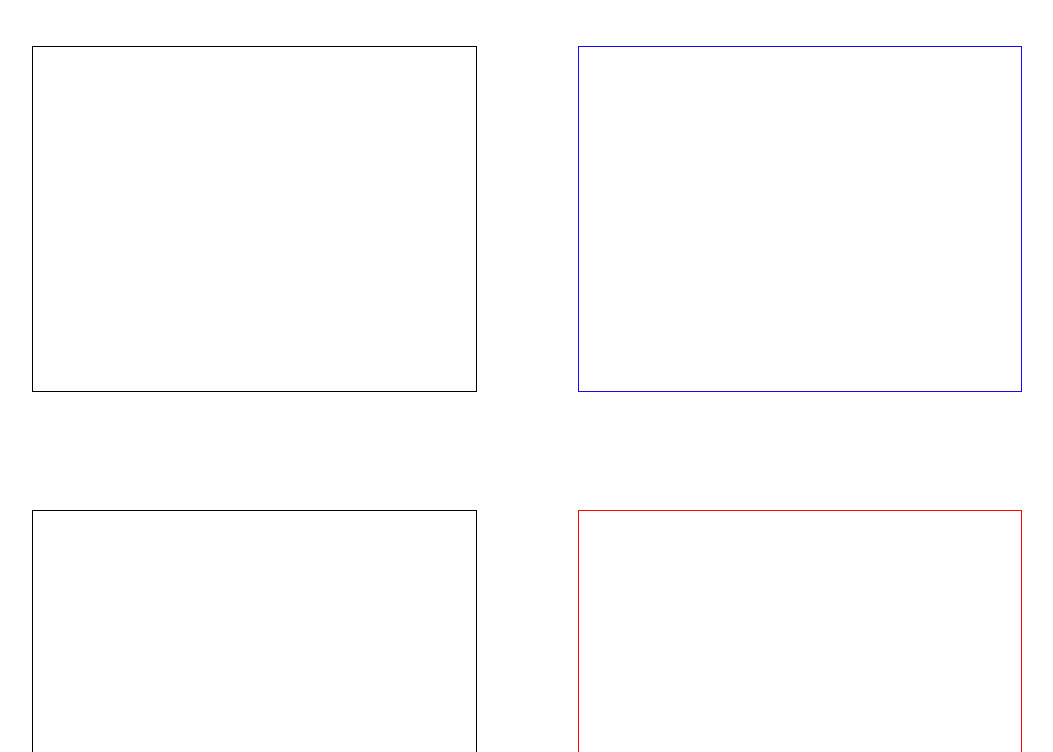
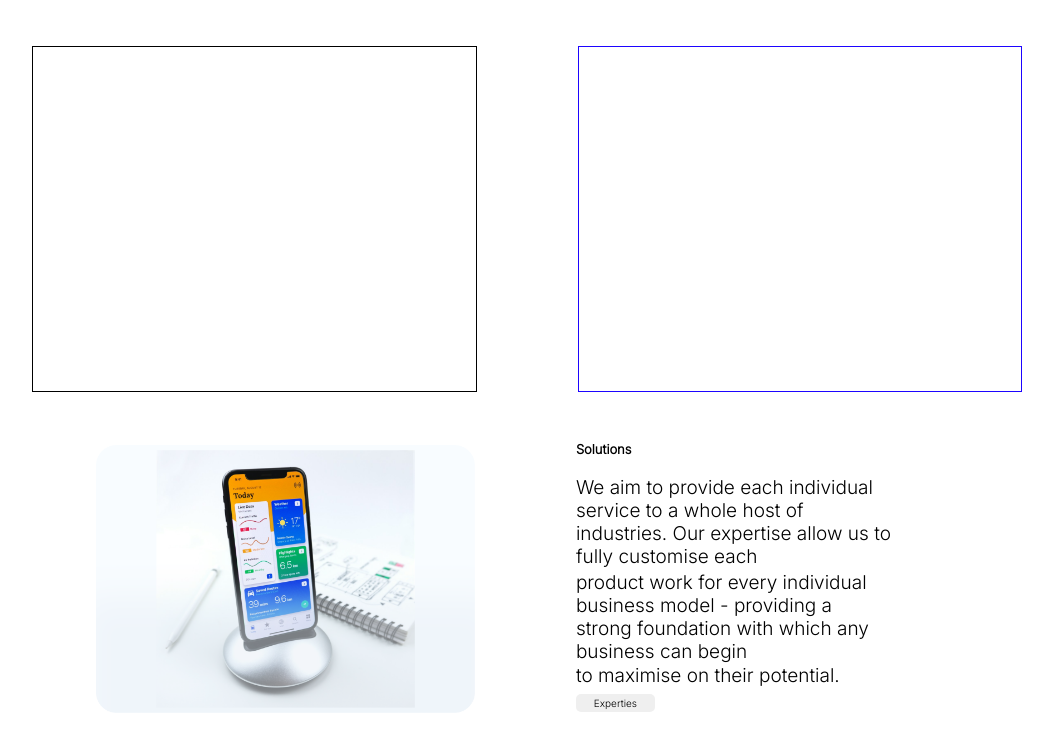
Before and after one commit to Divine-Ntambwe/Active-Media, a React (Vite) app: page /aboutUs in a window 1280 px wide. Shown: the top 752 px of the page, without its empty margins (102-1155 px from the left). Built offline with nearby package versions, Linux system fonts and the light colour scheme.

Commit message:
Completed my section

```diff
--- a/package.json
+++ b/package.json
@@ -10,6 +10,7 @@
     "preview": "vite preview"
   },
   "dependencies": {
+    "@fontsource/inter": "^5.2.8",
     "react": "^19.1.1",
     "react-dom": "^19.1.1",
     "react-router-dom": "^7.9.1"
--- a/src/pages/About_Us.jsx
+++ b/src/pages/About_Us.jsx
@@ -1,5 +1,6 @@
 import React from 'react'
 import styles from './About_Us.module.css'
+import "@fontsource/inter/300.css"
 
 function About_Us() {
   return (
@@ -16,11 +17,18 @@ function About_Us() {
       </div>
         <div className={styles.conatiner2}>
           <div className={styles.text2}>
-
+            <img src="/src/assets/Frame 201.png" alt="PhoneImage" className={styles.image1} />
 
           </div>
             <div className={styles.phoneimage}>
-
+              <h1 className={styles.title}>Solutions</h1>
+                <p className={styles.paragraph}>
+                We aim to provide each individual service to a whole host of industries.
+                Our expertise allow us to fully customise each</p>
+                <p className={styles.paragraph2}>product work for every individual business model
+                 - providing a strong foundation with which any business can begin</p>
+                <p className={styles.paragraph3}>to maximise on their potential.</p>
+              <button className={styles.experties}>Experties</button>
         </div>
         </div>
       {/* Ozias Framework (The End) */}
--- a/src/pages/About_Us.module.css
+++ b/src/pages/About_Us.module.css
@@ -3,7 +3,7 @@
 .conatiner{
     display: flex;
     width: 100%;
-    height: 58vh;
+    height: 53vh;
 }
 
 .text{
@@ -27,16 +27,57 @@
 }
 
 .text2{
-    border: 1px solid black;
+
     height: 43vh;
-    width: 35%;
-    margin: 3% 0 0 10%;
+    width: 30%;
+    margin: 1% 0 0 15%;
 }
 
 .phoneimage{
-    border: 1px solid rgb(255, 0, 0);
+
     height: 43vh;
-    width: 35%;
-    margin: 3% 0 0 8%;
+    width: 25%;
+    margin: 0 0 0 8%;
+}
+
+.paragraph{
+    font-size: 19px;
+    font-weight: 500;
+    font-family: "Inter", sans-serifl;
+}
+
+.paragraph2{
+    margin: -5% 0 0 0;
+    font-weight: 500;
+    font-size: 19px;
+    font-family: "Inter", sans-serifl;
+}
+
+.paragraph3{
+    margin: 0.5% 0 0 0;
+    font-weight: 310;
+    font-size: 19px;
+    font-family: "Inter", sans-serifl;
+}
+
+.title{
+    font-family: "Inter", sans-serifl;
+    font-size: 13px;
+    font-weight: 50000000;
+}
+
+.image1{
+    width: 100%;
+}
+
+.experties{
+    border-radius: 5px;
+    width: 25%;
+    border: none;
+    font-family: "Inter", sans-serifl;
+    font-weight: 300;
+    font-size: 10px;
+    height: 18px;
+    margin: 2% 0 0 0;
 }
 /* Ozias Styling(The End) */
```
Also changed, not shown: 1 other file (tests, documents, lock files or other folders).
